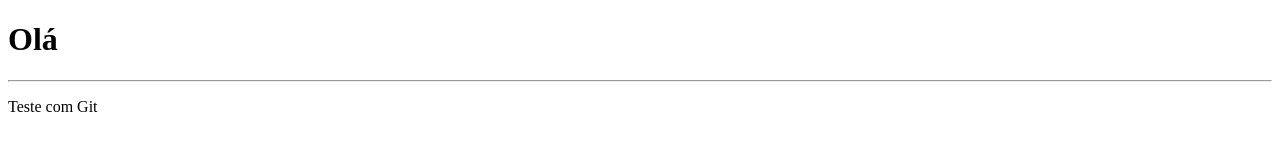
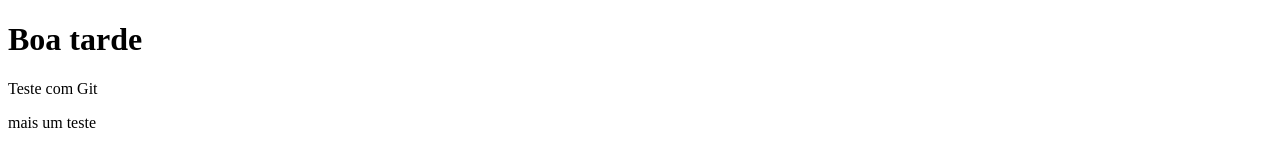
Before and after one commit to murilosouzaalmeida/testevscode, a plain HTML site: page index.html in a window 1280 px wide. Drawn offline with Linux system fonts and the light colour scheme.

Commit message:
testando medianiz

```diff
--- a/index.html
+++ b/index.html
@@ -7,8 +7,8 @@
     <title>Document</title>
 </head>
 <body>
-    <h1>Olá</h1>
-    <hr>
+    <h1>Boa tarde</h1>
     <p>Teste com Git</p>
+    <p>mais um teste</p>
 </body>
 </html>
```
